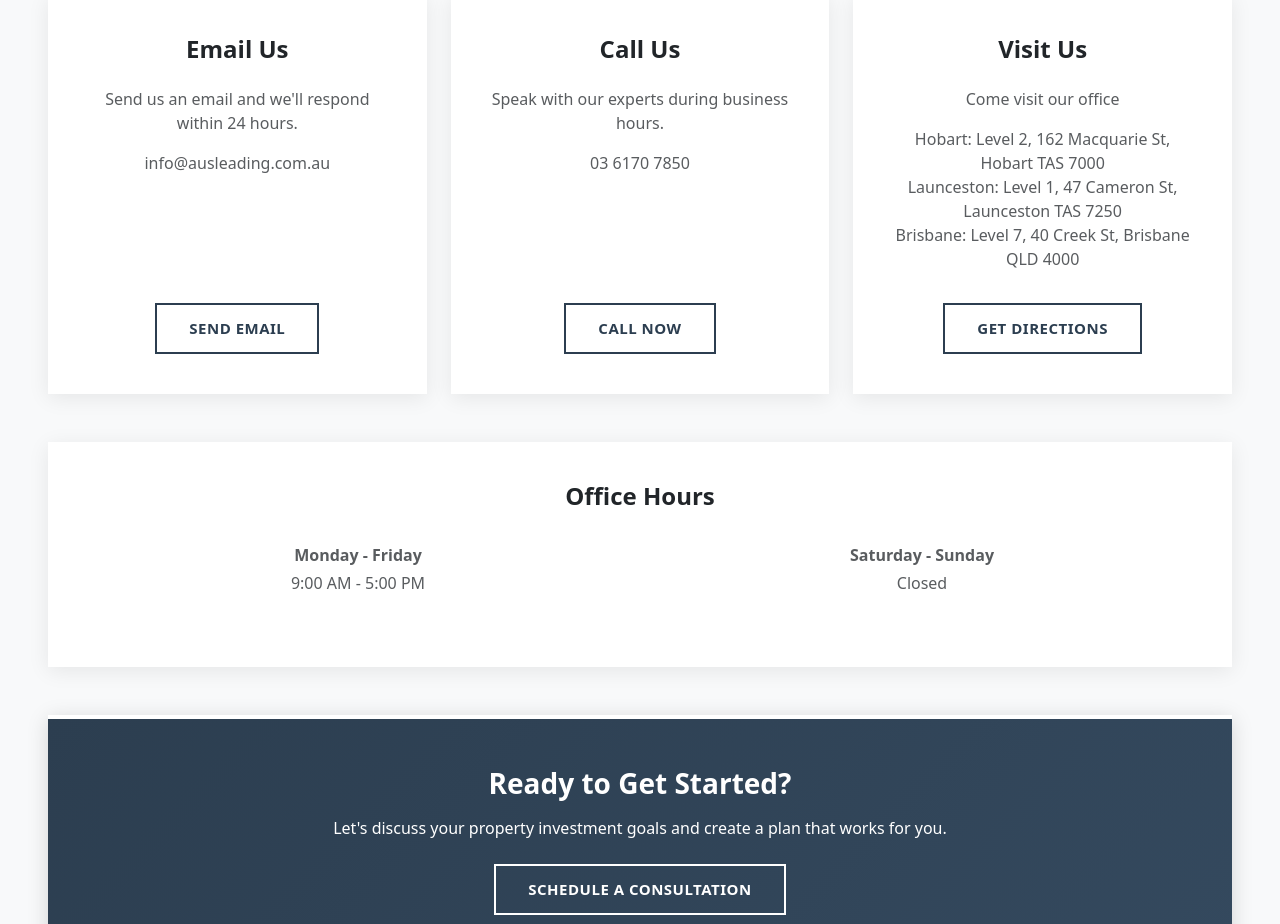
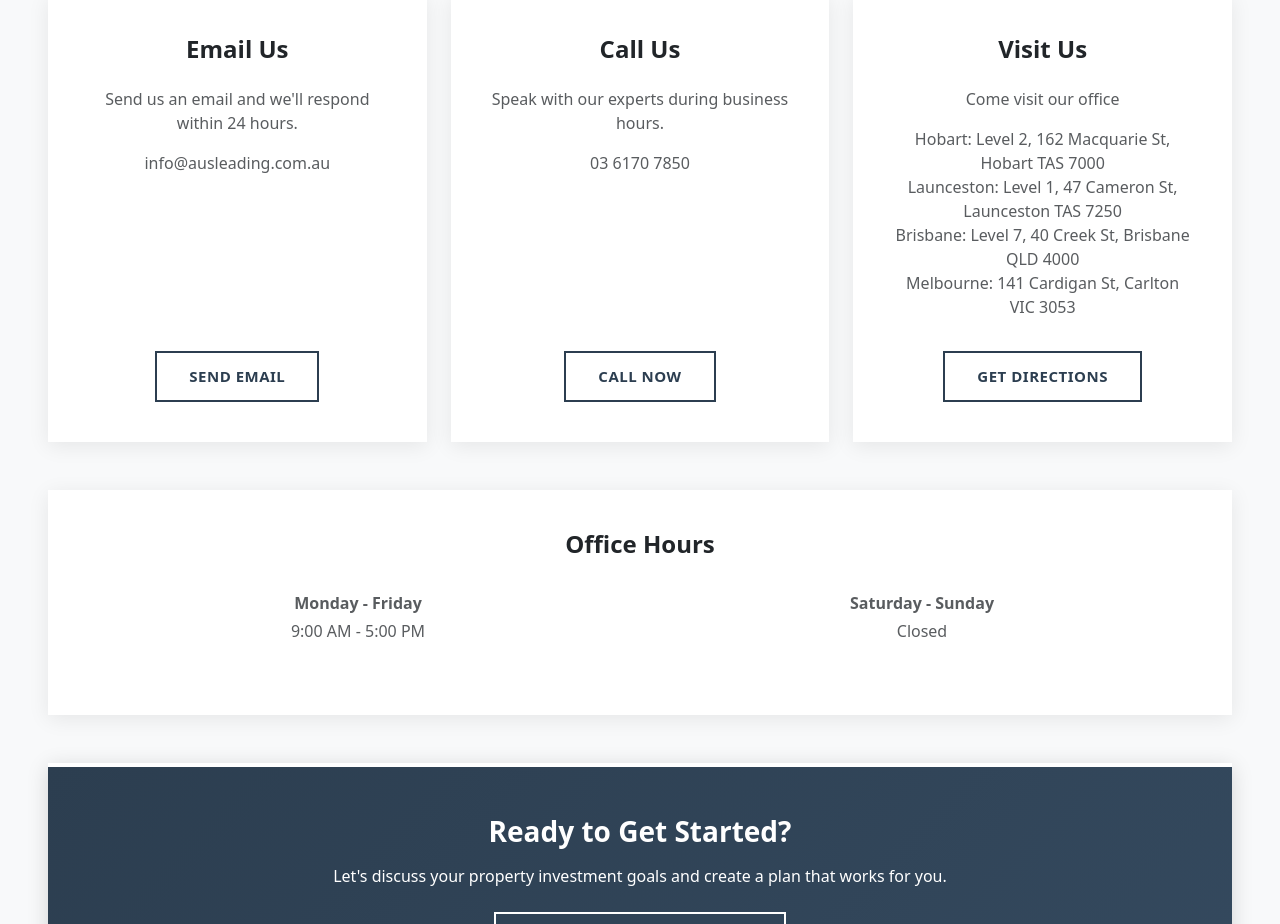
Before and after one commit to OM-Lending/auslending, a React (Create React App) app: page /contact-us in a window 1280 px wide. Shown: the part 777-1701 px from the top of the page. Built offline with nearby package versions, Linux system fonts and the light colour scheme.

Commit message:
Add Melbourne address to Contact Us page
Added Melbourne contact address to the Contact Us page.

```diff
--- a/src/pages/ContactUs.js
+++ b/src/pages/ContactUs.js
@@ -134,6 +134,8 @@ function ContactUs() {
                   Launceston: Level 1, 47 Cameron St, Launceston TAS 7250
                   <br />
                   Brisbane: Level 7, 40 Creek St, Brisbane QLD 4000
+                  <br />
+                  Melbourne: 141 Cardigan St, Carlton VIC 3053
                 </p>
               </div>
               <div className="contact-card-button">
```
